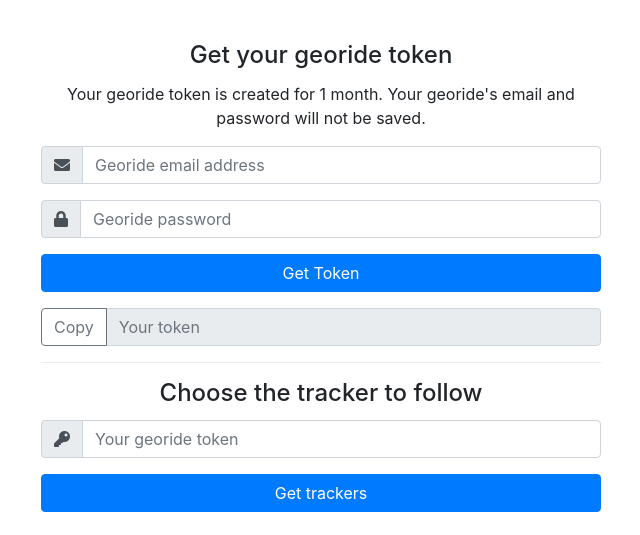
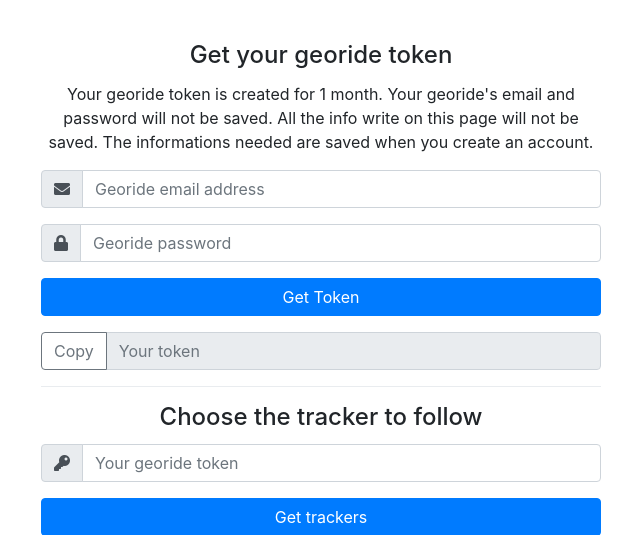
Before and after one commit to ripoul/georide-position, a Django app: page /getInfo in a window 1280 px wide. Shown: the part 56-591 px from the top of the page, without its empty margins (319-959 px from the left). Run offline with Django 3.2, Linux system fonts and the light colour scheme; some libraries are stand-ins or nearby versions.

Commit message:
:pencil2: update get info : "the info are not save" text

```diff
--- a/map/templates/map/get-info.html
+++ b/map/templates/map/get-info.html
@@ -15,8 +15,7 @@
                 <article class="card-body mx-auto" style="max-width: 600px;">
                     <h4 class="card-title mt-3 text-center">Get your georide token</h4>
                     <p class="text-center">Your georide token is created for 1 month. Your georide's email and password
-                        will not
-                        be saved.</p>
+                        will not be saved. All the info write on this page will not be saved. The informations needed are saved when you create an account.</p>
                     <form id="form_token" method="POST" action="/getToken">
                         {% csrf_token %}
                         <div class="form-group input-group">
```
